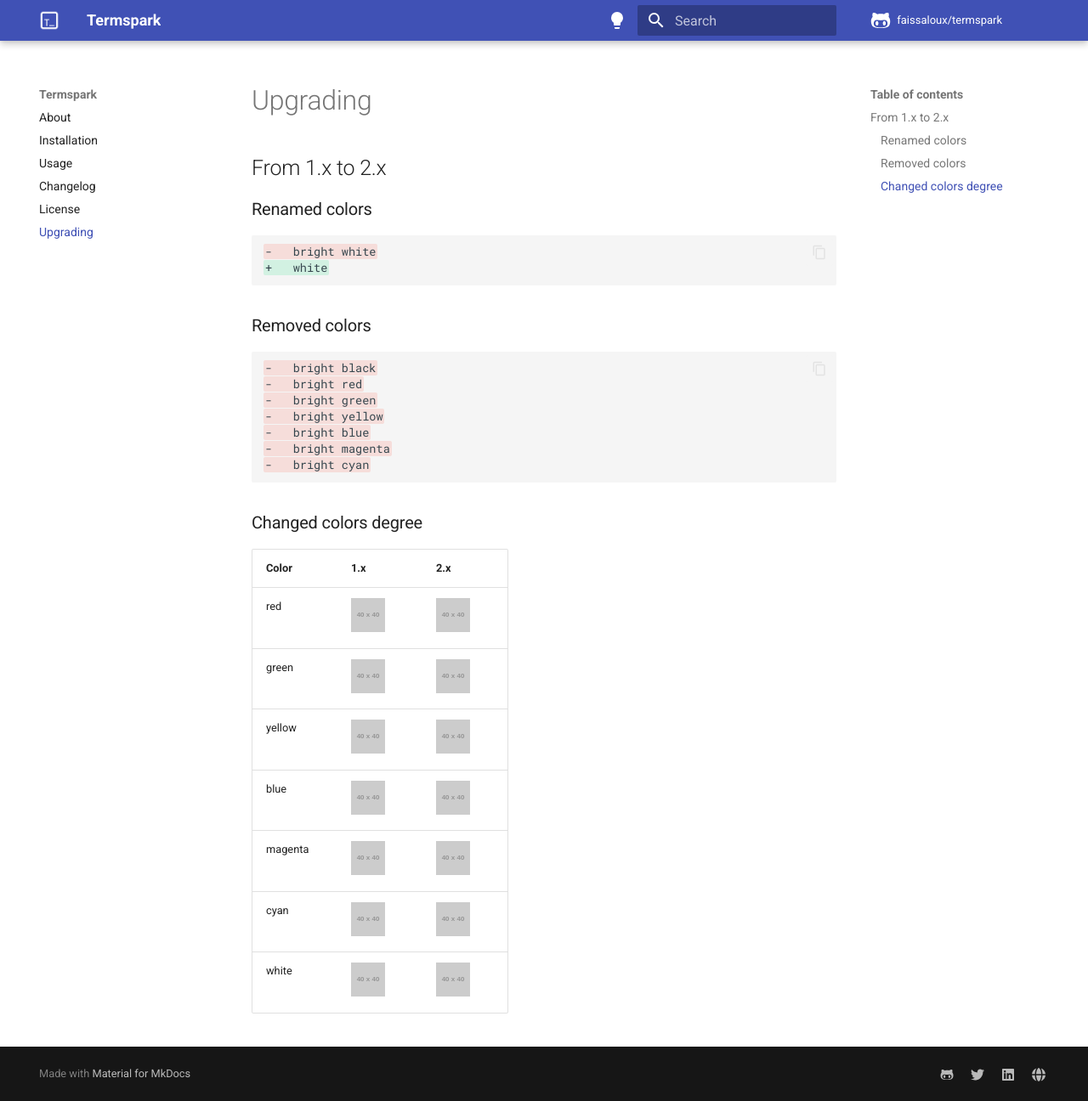
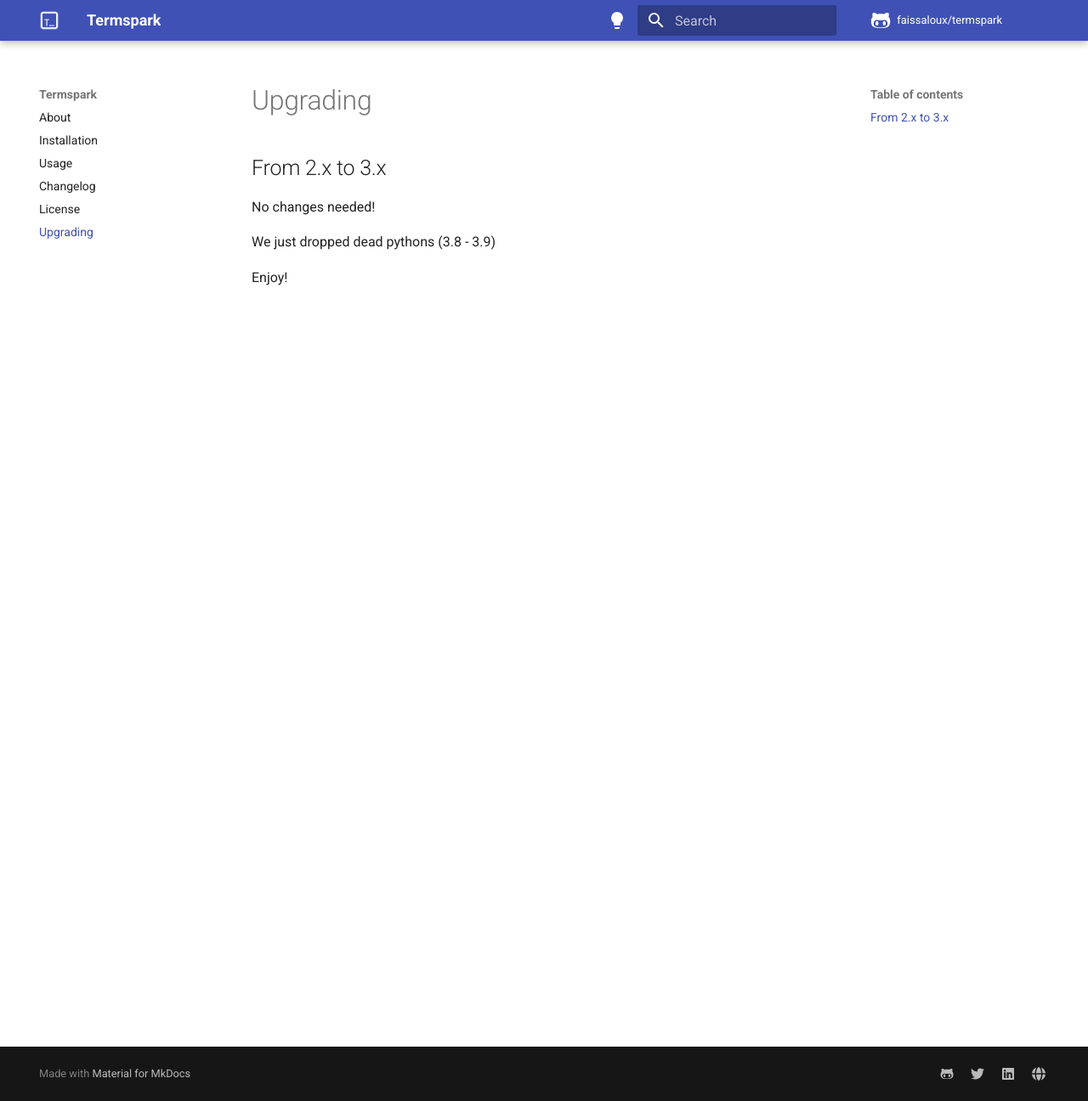
Before and after one commit to faissaloux/termspark, an MkDocs documentation site: the page built from docs/upgrading.md, in a window 1280 px wide and 1296 px high. Shown: the whole window at 85% size. Built offline with MkDocs 1.6.1 and Material for MkDocs 9.7.7, drawn with Linux system fonts in a browser that asks for light colours; comment, search, counter and statistics services are not loaded; the version menu is left out.

````diff
--- a/docs/upgrading.md
+++ b/docs/upgrading.md
@@ -1,30 +1,7 @@
-## From 1.x to 2.x
+## From 2.x to 3.x
 
-### Renamed colors
-```diff
--   bright white
-+   white
-```
+No changes needed!
 
-### Removed colors
-```diff
--   bright black
--   bright red
--   bright green
--   bright yellow
--   bright blue
--   bright magenta
--   bright cyan
-```
+We just dropped dead pythons (3.8 - 3.9)
 
-### Changed colors degree
-
-| Color	    | 1.x                                                         | 2.x                                                         |
-| --------- | ----------------------------------------------------------- | ----------------------------------------------------------- |
-| red       | ![#cc0000](https://placehold.it/40x40/cc0000/ffffff?text= ) | ![#FF0000](https://placehold.it/40x40/FF0000/ffffff?text= ) |
-| green     | ![#4e9a06](https://placehold.it/40x40/4e9a06/ffffff?text= ) | ![#008000](https://placehold.it/40x40/008000/ffffff?text= ) |
-| yellow    | ![#c4a000](https://placehold.it/40x40/c4a000/ffffff?text= ) | ![#ffff00](https://placehold.it/40x40/ffff00/ffffff?text= ) |
-| blue      | ![#729fcf](https://placehold.it/40x40/729fcf/ffffff?text= ) | ![#0000ff](https://placehold.it/40x40/0000ff/ffffff?text= ) |
-| magenta   | ![#75507b](https://placehold.it/40x40/75507b/ffffff?text= ) | ![#ff00ff](https://placehold.it/40x40/ff00ff/ffffff?text= ) |
-| cyan      | ![#06989a](https://placehold.it/40x40/06989a/ffffff?text= ) | ![#00ffff](https://placehold.it/40x40/00ffff/ffffff?text= ) |
-| white     | ![#d3d7cf](https://placehold.it/40x40/d3d7cf/ffffff?text= ) | ![#ffffff](https://placehold.it/40x40/ffffff/ffffff?text= ) |
+Enjoy!
--- a/setup.cfg
+++ b/setup.cfg
@@ -1,6 +1,6 @@
 [metadata]
 name = termspark
-version = 2.3.0
+version = 3.0.0
 author = Faissal Wahabali
 author_email = contact@faissaloux.com
 description = Takes control of terminal
````
Also changed, not shown: CHANGELOG.md (+4 -27 lines), docs/changelog.md (+4 -27 lines).
